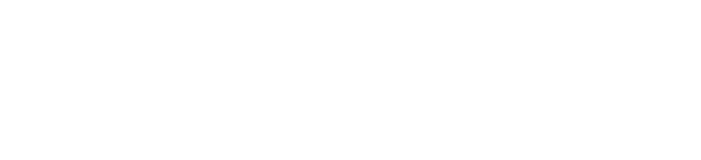
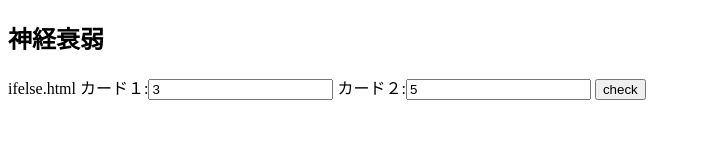
Before and after one commit to RamsesSs/Javascript, a website: page sample.html in a window 1280 px wide. Shown: the whole page, without its empty margins (0-701 px from the left). Drawn offline with Linux system fonts and the light colour scheme.

Commit message:
神経衰弱

```diff
--- a/index.js
+++ /dev/null
@@ -1,3 +0,0 @@
-'use strict';
-
-console.log("hello, world")
--- a/sample.html
+++ b/sample.html
@@ -1,13 +1,26 @@
 <!DOCTYPE html>
-<html lang="en">
-<head>
-    <meta charset="UTF-8">
-    <meta http-equiv="X-UA-Compatible" content="IE=edge">
-    <meta name="viewport" content="width=device-width, initial-scale=1.0">
-    <title>Document</title>
-    <link rel="stylesheet" href="sample.css">
-</head>
-<body>
-
-</body>
+  <head>
+    <meta charset="UTF-8" />
+    <script>
+      function check() {
+        var a = document.getElementById("i0").value;
+        console.log(a);
+        var b = document.getElementById("i1").value;
+        if (a == b) {
+          document.getElementById("result").textContent = "同じ！";
+        } else {
+          document.getElementById("result").textContent = "はずれ";
+        }
+      }
+    </script>
+    <title>みんなの料理</title>
+  </head>
+  <body>
+    <h2>神経衰弱</h2>
+    ifelse.html
+    カード１:<input id="i0" value="3" />
+    カード２:<input id="i1" value="5" />
+    <button onclick="check()">check</button>
+    <p id="result">     </p>
+  </body>
 </html>
```
Also changed, not shown: sample.css (deleted).
